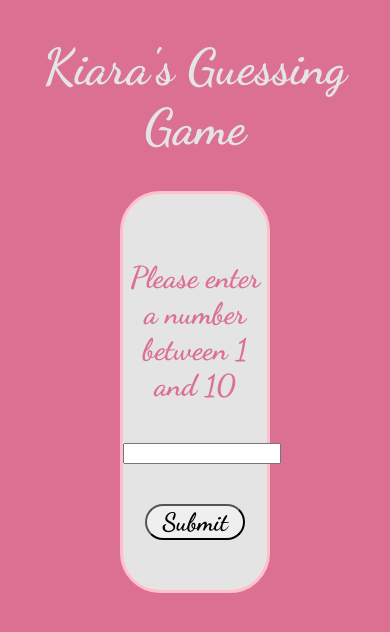
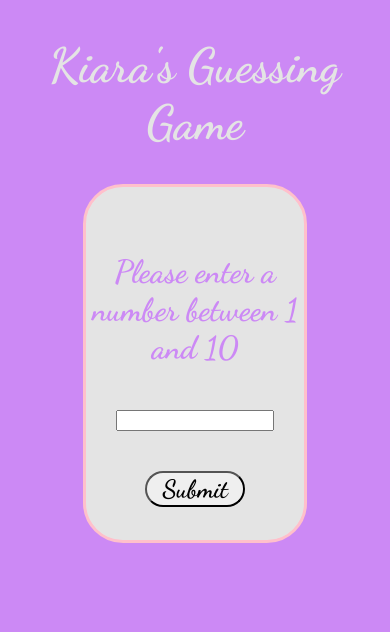
Before and after one commit to richardlee86/KiaraGuessingGame, a plain HTML site: page index.html in a window 390 px wide. Drawn offline with Linux system fonts and the light colour scheme.

Commit message:
added responsive design elements to style.css

```diff
--- a/style.css
+++ b/style.css
@@ -3,28 +3,30 @@ h1, body{
     font-family: 'Dancing Script', cursive;
 }
 body{
-    background-color: palevioletred;
+    background-color: #cc89f5;
 }
 h1{
-    font-size: 50px;
+    font-size: 3rem;
     margin-top: 10%;
     color: rgb(228, 228, 228);
 
 }
 h4{
 
-    font-size: 30px;
+    font-size: 2rem;
 }
 section{
     background-color: rgb(228, 228, 228);
-    margin-left: 30%;
-    margin-right: 30%;
+    max-width: 50rem;
+    min-width: 4rem;
+    margin-left: 20%;
+    margin-right: 20%;
     margin-top: 2%;
-    padding-top: 25px;
-    padding-bottom: 50px;
+    padding-top: 1.5rem;
+    padding-bottom: 2.1rem;
     border: pink solid;
     border-radius: 40px;
-    color: palevioletred;
+    color: #cc89f5;
 
 }
 input{
```
